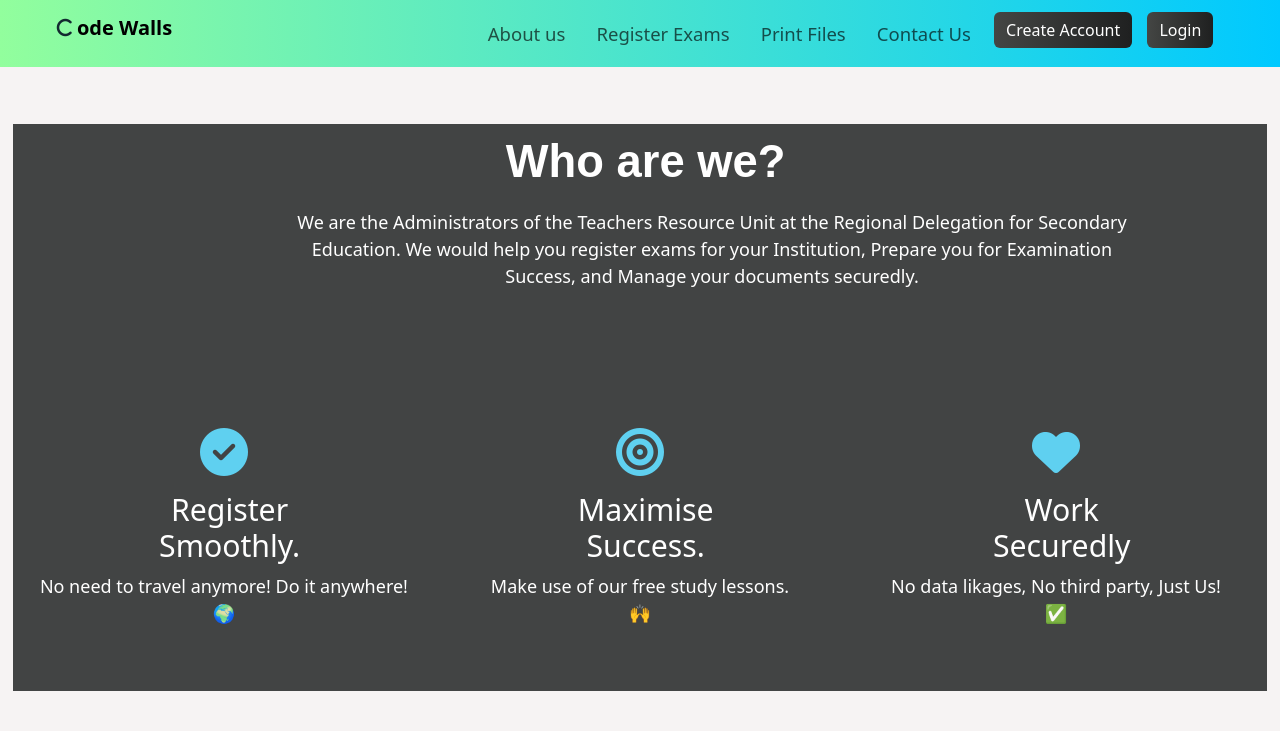
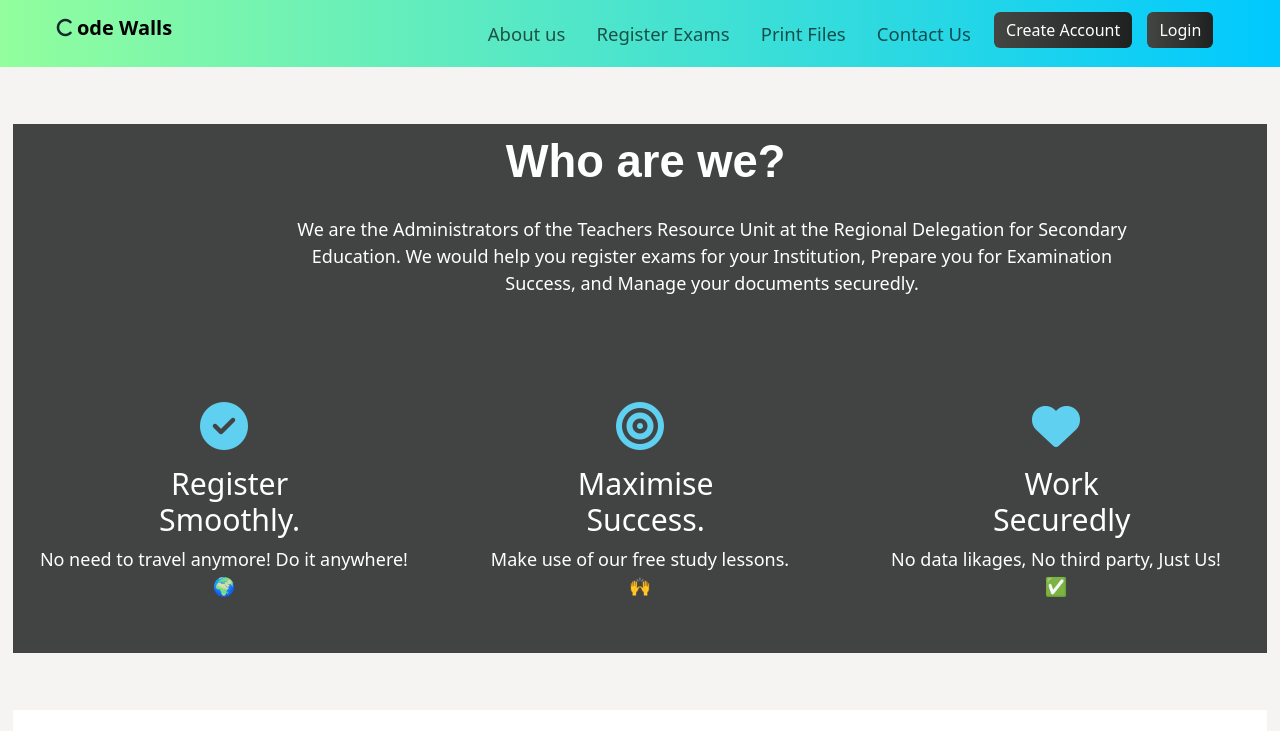
Before and after one commit to tataw-cl/Code-walls.github.io, a plain HTML site: page index.html in a window 1280 px wide. Shown: the top 731 px of the page. Drawn offline with Linux system fonts and the light colour scheme.

Commit message:
Update Hompage-style.css

```diff
--- a/Assets/Hompage-style.css
+++ b/Assets/Hompage-style.css
@@ -33,7 +33,7 @@
    border: none;
  }
  .container-body{
-   height: 15cm;
+   height: 14cm;
    width: 98%;
    align-items: center;
    margin-top: 1.5cm;
@@ -47,13 +47,13 @@
   text-align: center;
  }
  .p-text{
-  padding-top: 0.3cm;
+  padding-top: 0.5cm;
   height: 3cm;
   width: 23cm;
   margin-left: 7cm;
   align-items: center;
   font-weight: 300;
-  font-size: 2cm;
+  font-size: 5cm;
   padding-bottom: 4.4cm;
  }
  .row{
@@ -74,7 +74,7 @@
   font-size: 0.8cm;
 }
 .feature-box{
-  padding-top: 1cm;
+  padding-top: 0.1cm;
   justify-content: center;
   text-align: center;
   display: inline-block;
```
